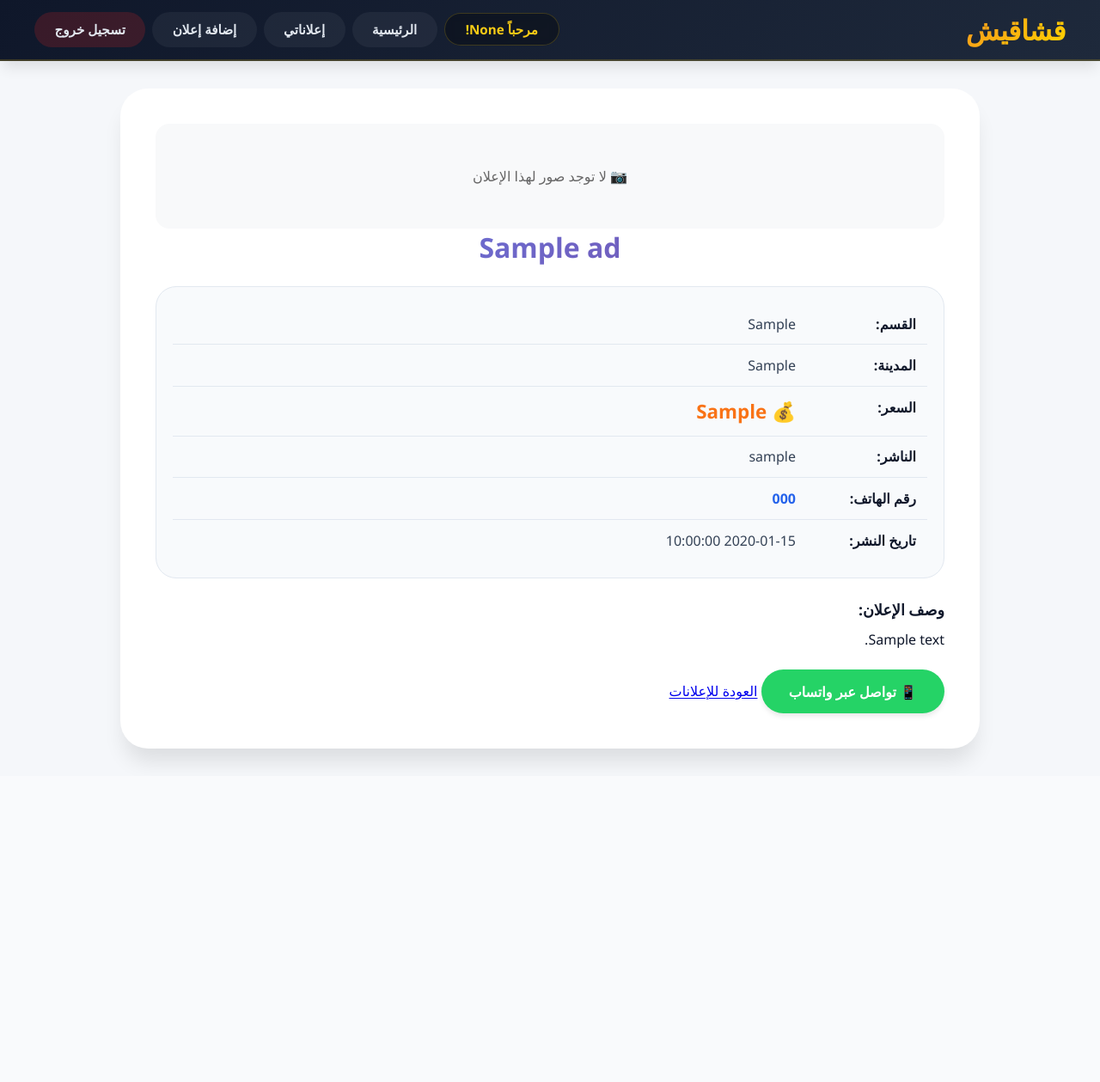
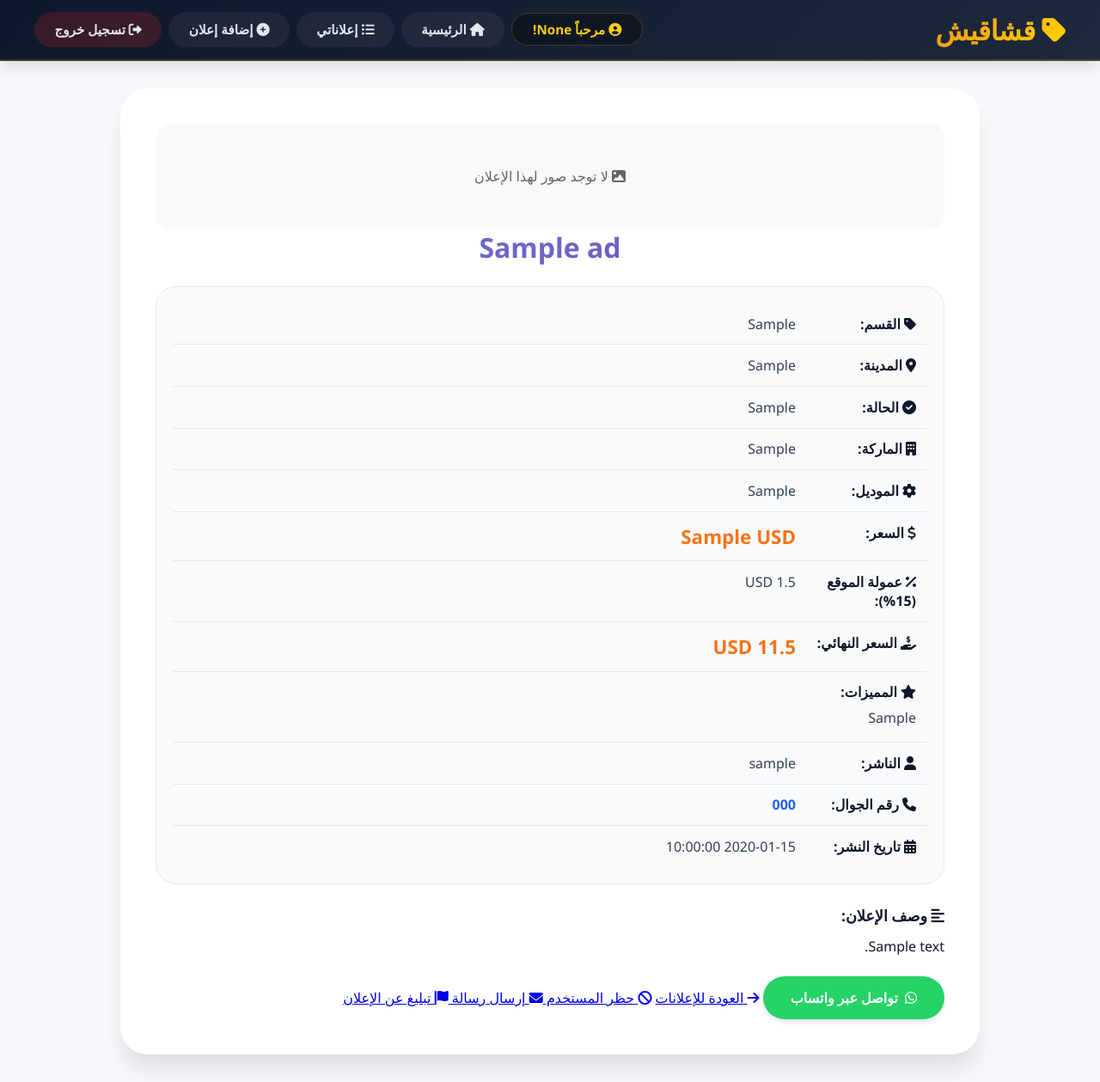
Before and after one commit to ponte754/qshaqesh, a Flask app: page /ad/public/1 in a window 1280 px wide. Shown: the whole page at 86% size. Before the commit the page ends 891 px from the top, so only its background shows below. Run offline with Flask 3, Linux system fonts and the light colour scheme; tables that the repository leaves empty hold one stand-in row (values such as "Sample post").

Commit message:
Update view_ad.html

```diff
--- a/templates/view_ad.html
+++ b/templates/view_ad.html
@@ -5,8 +5,9 @@
     <meta name="viewport" content="width=device-width, initial-scale=1.0">
     <title>{{ ad.title }} - قشاقيش</title>
     <link rel="stylesheet" href="{{ url_for('static', filename='style.css') }}">
+    <link rel="stylesheet" href="https://cdnjs.cloudflare.com/ajax/libs/font-awesome/6.0.0-beta3/css/all.min.css">
     <style>
-       .ad-images-gallery {
+        .ad-images-gallery {
             display: grid;
             grid-template-columns: repeat(auto-fill, minmax(250px, 1fr));
             gap: 15px;
@@ -44,25 +45,45 @@
             border-radius: 16px;
             color: #666;
         }
+        .condition-badge {
+            display: inline-block;
+            padding: 4px 12px;
+            border-radius: 20px;
+            font-size: 0.85rem;
+            font-weight: 600;
+        }
+        .condition-new {
+            background: #d1fae5;
+            color: #065f46;
+        }
+        .condition-used {
+            background: #fef3c7;
+            color: #92400e;
+        }
+        .condition-refurbished {
+            background: #e0e7ff;
+            color: #3730a3;
+        }
+        .features-list {
+            white-space: pre-line;
+            line-height: 1.8;
+        }
     </style>
 </head>
 <body>
     <header>
-        <a href="{{ url_for('index') }}" class="logo">قشاقيش</a>
+        <a href="{{ url_for('index') }}" class="logo"><i class="fas fa-tag"></i> قشاقيش</a>
         <nav class="navbar">
-            <span class="welcome-text">مرحباً {{ username }}!</span>
-            <a href="{{ url_for('index') }}">الرئيسية</a>
-            <a href="{{ url_for('my_ads') }}">إعلاناتي</a>
-            <a href="{{ url_for('add') }}">إضافة إعلان</a>
-            <a href="{{ url_for('logout') }}" class="logout-btn">تسجيل خروج</a>
+            <span class="welcome-text"><i class="fas fa-user-circle"></i> مرحباً {{ username }}!</span>
+            <a href="{{ url_for('index') }}"><i class="fas fa-home"></i> الرئيسية</a>
+            <a href="{{ url_for('my_ads') }}"><i class="fas fa-list-ul"></i> إعلاناتي</a>
+            <a href="{{ url_for('add') }}"><i class="fas fa-plus-circle"></i> إضافة إعلان</a>
+            <a href="{{ url_for('logout') }}" class="logout-btn"><i class="fas fa-sign-out-alt"></i> تسجيل خروج</a>
         </nav>
     </header>
 
     <div class="main-container">
         <div class="ad-detail-box">
-
-
-
             <!-- عرض الصور المتعددة -->
             {% if ad.images_list and ad.images_list|length > 0 %}
                 {% if ad.images_list|length == 1 %}
@@ -80,7 +101,7 @@
                 {% endif %}
             {% else %}
                 <div class="no-image">
-                    <p>📷 لا توجد صور لهذا الإعلان</p>
+                    <p><i class="fas fa-image"></i> لا توجد صور لهذا الإعلان</p>
                 </div>
             {% endif %}
 
@@ -88,55 +109,102 @@
 
             <div class="ad-info">
                 <div class="info-row">
-                    <span class="info-label">القسم:</span>
+                    <span class="info-label"><i class="fas fa-tag"></i> القسم:</span>
                     <span class="info-value">{{ ad.category }}</span>
                 </div>
                 <div class="info-row">
-                    <span class="info-label">المدينة:</span>
+                    <span class="info-label"><i class="fas fa-map-marker-alt"></i> المدينة:</span>
                     <span class="info-value">{{ ad.city }}</span>
                 </div>
                 <div class="info-row">
-                    <span class="info-label">السعر:</span>
-                    <span class="info-value price">
-                        <span class="price-no-commission">
-                            <span class="price-label">💰</span> {{ ad.price }}
-                        </span>
+                    <span class="info-label"><i class="fas fa-check-circle"></i> الحالة:</span>
+                    <span class="info-value">
+                        {% if ad.condition == 'جديد' %}
+                            <span class="condition-badge condition-new">🆕 جديد</span>
+                        {% elif ad.condition == 'مستعمل' %}
+                            <span class="condition-badge condition-used">🔄 مستعمل</span>
+                        {% elif ad.condition == 'مجدد' %}
+                            <span class="condition-badge condition-refurbished">🔧 مجدد</span>
+                        {% else %}
+                            {{ ad.condition }}
+                        {% endif %}
                     </span>
                 </div>
+                {% if ad.brand %}
                 <div class="info-row">
-                    <span class="info-label">الناشر:</span>
+                    <span class="info-label"><i class="fas fa-building"></i> الماركة:</span>
+                    <span class="info-value">{{ ad.brand }}</span>
+                </div>
+                {% endif %}
+                {% if ad.model %}
+                <div class="info-row">
+                    <span class="info-label"><i class="fas fa-cog"></i> الموديل:</span>
+                    <span class="info-value">{{ ad.model }}</span>
+                </div>
+                {% endif %}
+                <div class="info-row">
+                    <span class="info-label"><i class="fas fa-dollar-sign"></i> السعر:</span>
+                    <span class="info-value price">{{ ad.price }} {{ ad.currency or 'ليرة سورية' }}</span>
+                </div>
+                {% if ad.price_value > 0 %}
+                <div class="info-row">
+                    <span class="info-label"><i class="fas fa-percent"></i> عمولة الموقع (15%):</span>
+                    <span class="info-value">{{ (ad.price_value * commission_rate)|round(2) }} {{ ad.currency or 'ليرة سورية' }}</span>
+                </div>
+                <div class="info-row">
+                    <span class="info-label"><i class="fas fa-hand-holding-usd"></i> السعر النهائي:</span>
+                    <span class="info-value price">{{ (ad.price_value * (1 + commission_rate))|round(2) }} {{ ad.currency or 'ليرة سورية' }}</span>
+                </div>
+                {% endif %}
+                {% if ad.features %}
+                <div class="info-row" style="flex-direction: column; align-items: flex-start;">
+                    <span class="info-label" style="width: 100%; margin-bottom: 5px;"><i class="fas fa-star"></i> المميزات:</span>
+                    <span class="info-value features-list">{{ ad.features }}</span>
+                </div>
+                {% endif %}
+                <div class="info-row">
+                    <span class="info-label"><i class="fas fa-user"></i> الناشر:</span>
                     <span class="info-value">{{ ad.username }}</span>
                 </div>
                 <div class="info-row">
-                    <span class="info-label">رقم الهاتف:</span>
+                    <span class="info-label"><i class="fas fa-phone"></i> رقم الجوال:</span>
                     <span class="info-value phone">{{ ad.phone }}</span>
                 </div>
                 <div class="info-row">
-                    <span class="info-label">تاريخ النشر:</span>
+                    <span class="info-label"><i class="fas fa-calendar-alt"></i> تاريخ النشر:</span>
                     <span class="info-value">{{ ad.date }}</span>
                 </div>
             </div>
 
             <div class="ad-description-full">
-                <h3>وصف الإعلان:</h3>
+                <h3><i class="fas fa-align-left"></i> وصف الإعلان:</h3>
                 <p>{{ ad.description }}</p>
             </div>
 
             <div class="ad-detail-actions">
-                <a href="https://wa.me/{{ ad.phone }}?text=مرحباً، أرغب في الاستفسار عن إعلانك في قشاقيش : {{ ad.title }}"
+                <a href="https://wa.me/{{ ad.phone }}?text=مرحباً، أرغب في الاستفسار عن إعلانك في قشاقيش: {{ ad.title }}"
                    class="whatsapp-contact-btn" target="_blank">
-                    📱 تواصل عبر واتساب
+                    <i class="fab fa-whatsapp"></i> تواصل عبر واتساب
                 </a>
-                <a href="{{ url_for('index') }}" class="back-btn">العودة للإعلانات</a>
+                <a href="{{ url_for('index') }}" class="back-btn"><i class="fas fa-arrow-right"></i> العودة للإعلانات</a>
                 {% if ad.username == username %}
-                <a href="{{ url_for('edit_ad', ad_id=ad.id) }}" class="edit-btn">تعديل الإعلان</a>
-                <a href="mailto:yazansaher55@gmail.com" class="edit-btn" style="background:#8e44ad;">📧 بلاغ</a>
+                <a href="{{ url_for('edit_ad', ad_id=ad.id) }}" class="edit-btn"><i class="fas fa-edit"></i> تعديل الإعلان</a>
                 <a href="{{ url_for('delete_ad', ad_id=ad.id) }}" class="delete-btn"
-                   onclick="return confirm('هل أنت متأكد من حذف هذا الإعلان؟')">حذف الإعلان</a>
+                   onclick="return confirm('هل أنت متأكد من حذف هذا الإعلان؟')"><i class="fas fa-trash"></i> حذف الإعلان</a>
+                {% else %}
+                <a href="{{ url_for('block_user', blocked_username=ad.username) }}" class="block-btn"
+                   onclick="return confirm('هل تريد حظر هذا المستخدم؟ لن تظهر إعلاناته بعد الآن.')">
+                    <i class="fas fa-ban"></i> حظر المستخدم
+                </a>
+                <a href="{{ url_for('send_message', ad_id=ad.id) }}" class="message-btn">
+                    <i class="fas fa-envelope"></i> إرسال رسالة
+                </a>
+                <a href="mailto:yazansaher55@gmail.com?subject=تبليغ عن إعلان: {{ ad.title }}" class="report-btn">
+                    <i class="fas fa-flag"></i> تبليغ عن الإعلان
+                </a>
                 {% endif %}
             </div>
         </div>
-
     </div>
 
     <script>
```
